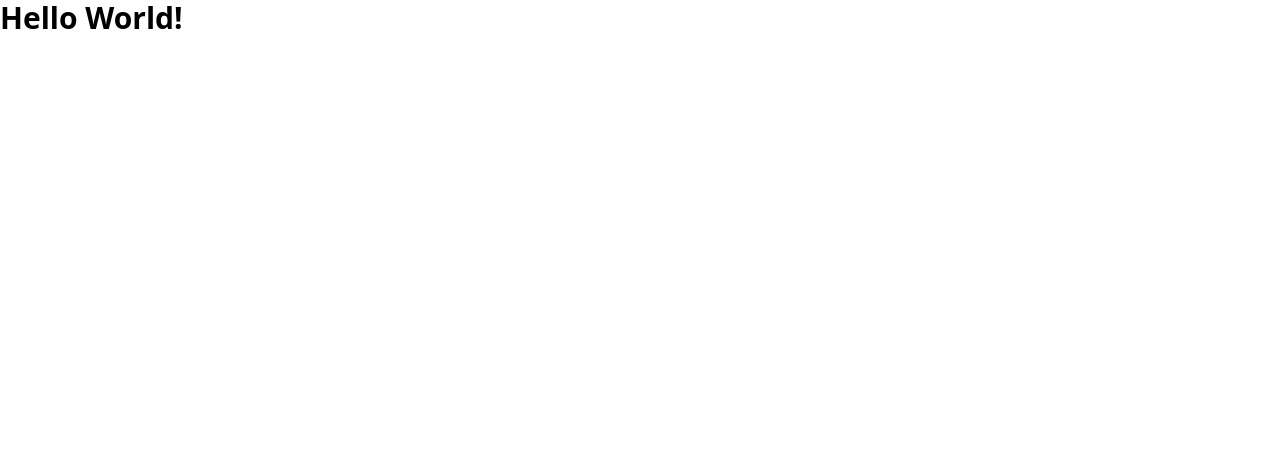
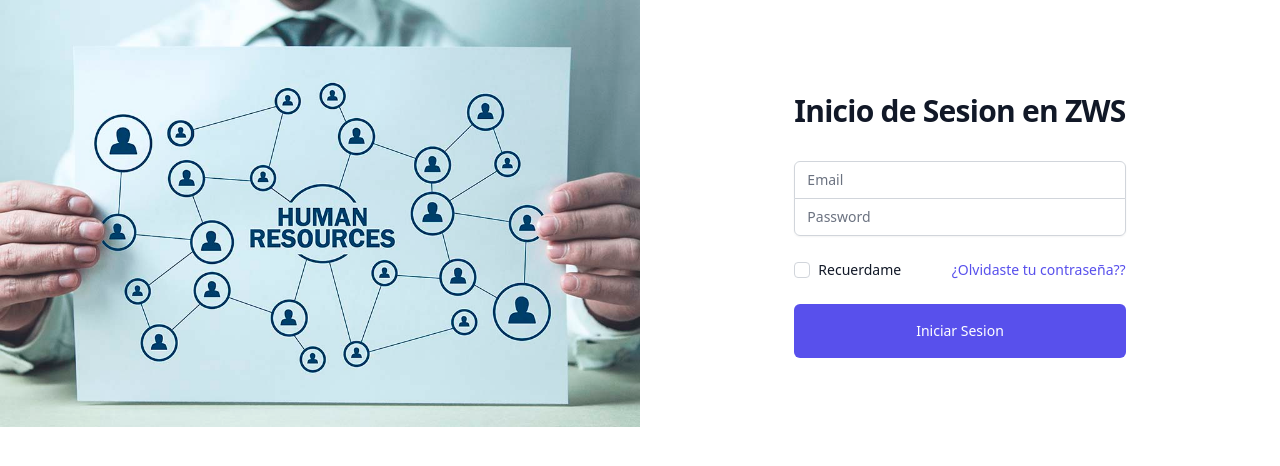
Before and after one commit to rodrigoCuadraCaro/liquiFacil, a Next.js app: page / in a window 1280 px wide. Shown: the top 466 px of the page. Built offline with nearby package versions, Linux system fonts and the light colour scheme.

Commit message:
[+] login preliminary version

```diff
--- /dev/null
+++ b/components/Login.tsx
@@ -0,0 +1,86 @@
+import {Button, Checkbox, Label, TextInput } from 'flowbite-react';
+import React from 'react';
+
+const Login = () => {
+    return (
+        <>
+            <div className='grid grid-cols-2'>
+                <img src='/images/recursos_humanos.jpg'
+                />
+                <div className="flex min-h-full items-center justify-center py-12 px-4 sm:px-6 lg:px-8 mx-auto">
+                    <div className="w-full max-w-md space-y-8">
+                        <div>
+                            <h2 className="mt-6 text-center text-3xl font-bold tracking-tight text-gray-900">
+                                Inicio de Sesion en ZWS
+                            </h2>
+                        </div>
+                        <form className="mt-8 space-y-6" action="#" method="POST">
+                            <input type="hidden" name="remember" defaultValue="true" />
+                            <div className="-space-y-px rounded-md shadow-sm">
+                                <div>
+                                    <label htmlFor="email-address" className="sr-only">
+                                        Email address
+                                    </label>
+                                    <input
+                                        id="email-address"
+                                        name="email"
+                                        type="email"
+                                        autoComplete="email"
+                                        required
+                                        className="relative block w-full appearance-none rounded-none rounded-t-md border border-gray-300 px-3 py-2 text-gray-900 placeholder-gray-500 focus:z-10 focus:border-indigo-500 focus:outline-none focus:ring-indigo-500 sm:text-sm"
+                                        placeholder="Email"
+                                    />
+                                </div>
+                                <div>
+                                    <label htmlFor="password" className="sr-only">
+                                        Password
+                                    </label>
+                                    <input
+                                        id="password"
+                                        name="password"
+                                        type="password"
+                                        autoComplete="current-password"
+                                        required
+                                        className="relative block w-full appearance-none rounded-none rounded-b-md border border-gray-300 px-3 py-2 text-gray-900 placeholder-gray-500 focus:z-10 focus:border-indigo-500 focus:outline-none focus:ring-indigo-500 sm:text-sm"
+                                        placeholder="Password"
+                                    />
+                                </div>
+                            </div>
+
+                            <div className="flex items-center justify-between">
+                                <div className="flex items-center">
+                                    <input
+                                        id="remember-me"
+                                        name="remember-me"
+                                        type="checkbox"
+                                        className="h-4 w-4 rounded border-gray-300 text-indigo-600 focus:ring-indigo-500"
+                                    />
+                                    <label htmlFor="remember-me" className="ml-2 block text-sm text-gray-900">
+                                        Recuerdame
+                                    </label>
+                                </div>
+
+                                <div className="text-sm">
+                                    <a href="#" className="font-medium text-indigo-600 hover:text-indigo-500">
+                                        ¿Olvidaste tu contraseña??
+                                    </a>
+                                </div>
+                            </div>
+
+                            <div>
+                                <Button
+                                    type="submit"
+                                    className="group relative flex w-full justify-center rounded-md border border-transparent bg-indigo-600 py-2 px-4 text-sm font-medium text-white hover:bg-indigo-700 focus:outline-none focus:ring-2 focus:ring-indigo-500 focus:ring-offset-2"
+                                >
+                                    Iniciar Sesion
+                                </Button>
+                            </div>
+                        </form>
+                    </div>
+                </div>
+            </div>
+        </>
+    );
+};
+
+export default Login;
--- a/pages/index.tsx
+++ b/pages/index.tsx
@@ -1,3 +1,12 @@
-export default function Home(){
-  return <h1 className={"text-3xl font-bold"}>Hello World!</h1>
-}
+import React from 'react';
+import Login from '../components/Login';
+
+const Index = () => {
+    return (
+        <>
+          <Login/>
+        </>
+    );
+};
+
+export default Index;
```
Also changed, not shown: public/images/recursos_humanos.jpg (added).
